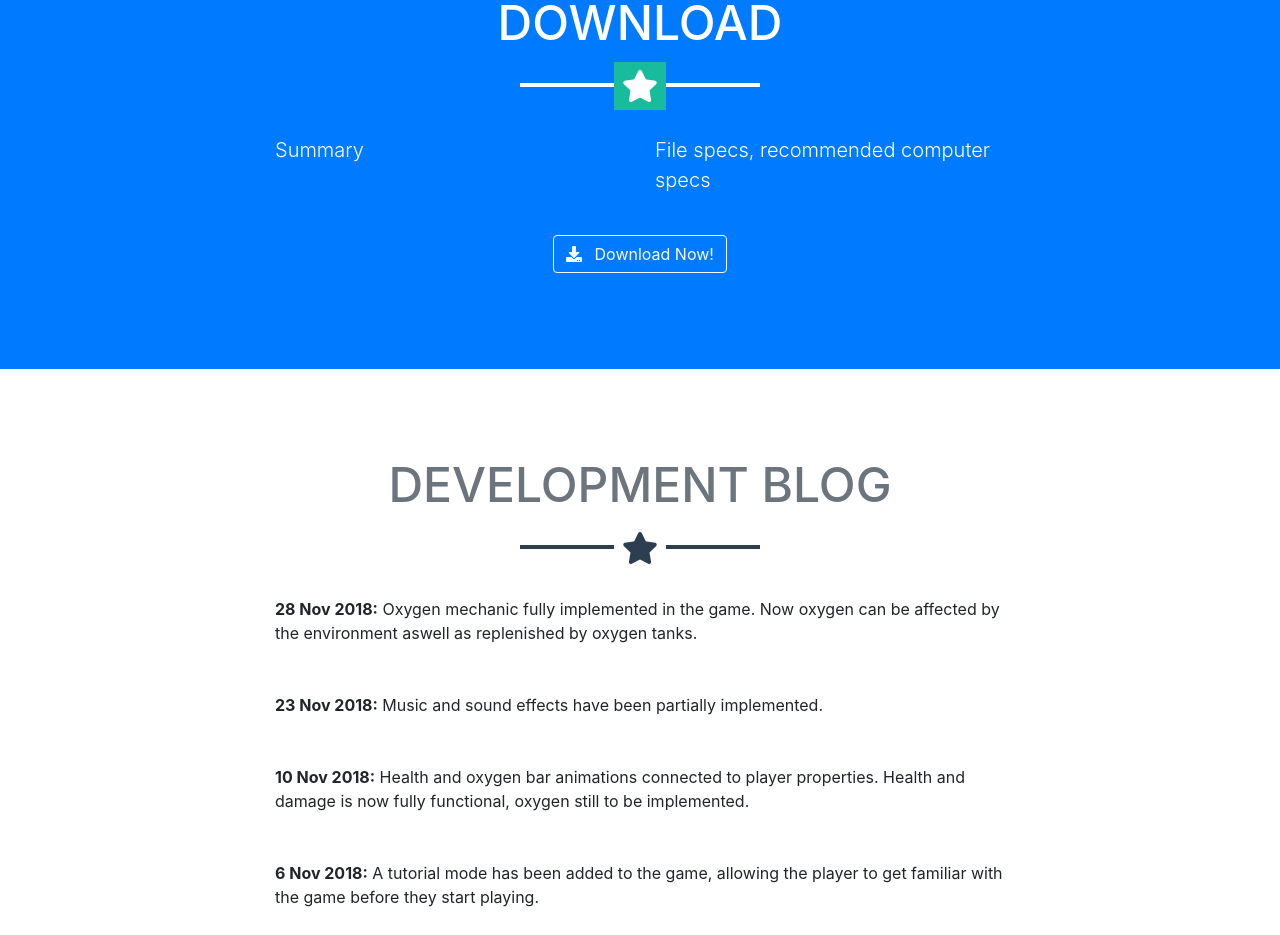
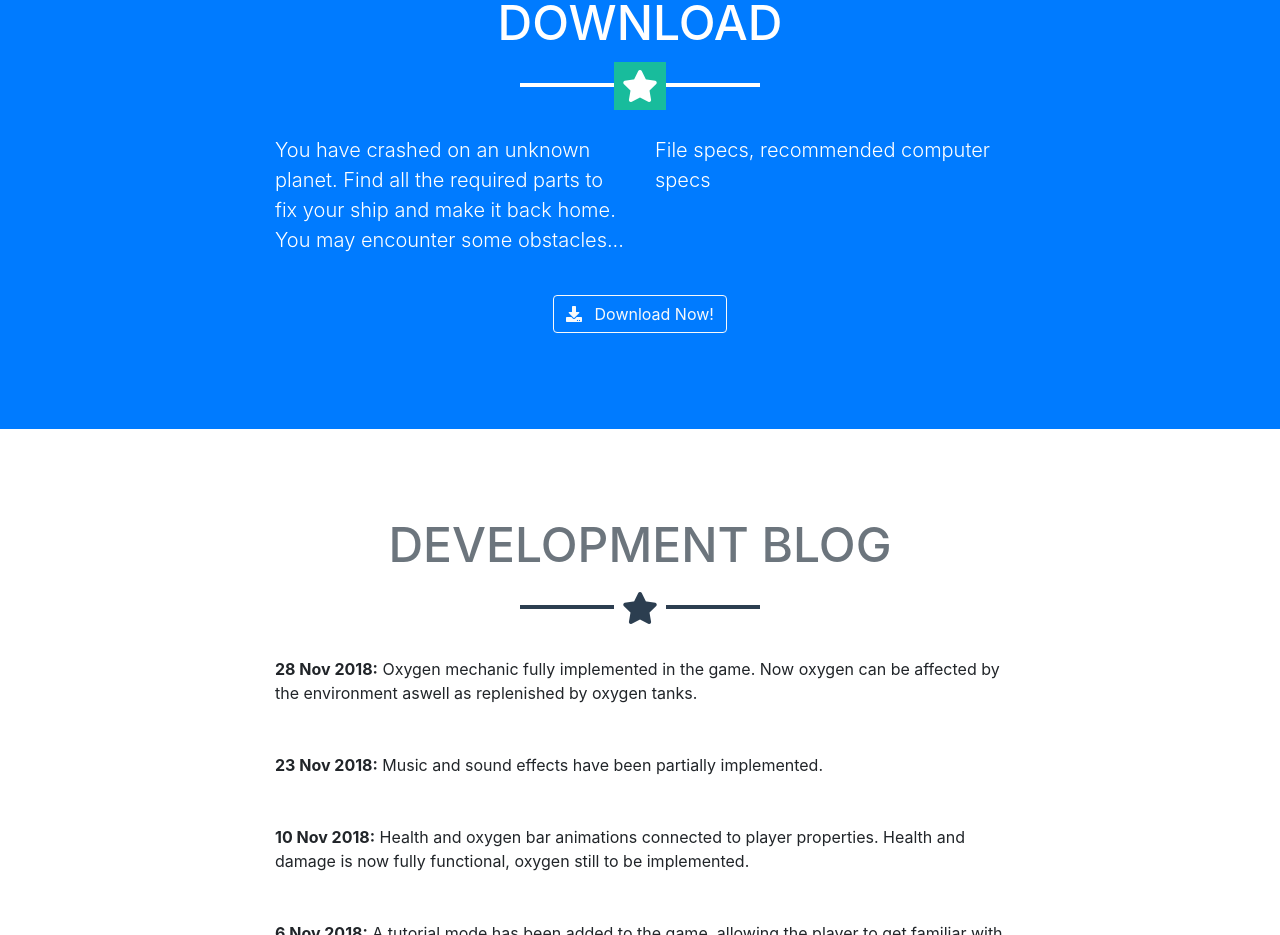
Before and after one commit to Space-15/Site, a website with bundled scripts: page index.html in a window 1280 px wide. Shown: the part 1480-2415 px from the top of the page. Built offline with nearby package versions, Linux system fonts and the light colour scheme; files whose address does not match are found by name.

Commit message:
Summary2
git commit -a -m Summary

```diff
--- a/index.html
+++ b/index.html
@@ -139,7 +139,7 @@
         <hr class="star-light mb-5">
         <div class="row">
           <div class="col-lg-4 ml-auto">
-            <p class="lead">Summary</p>
+            <p class="lead">You have crashed on an unknown planet. Find all the required parts to fix your ship and make it back home. You may encounter some obstacles...</p>
           </div>
           <div class="col-lg-4 mr-auto">
             <p class="lead">File specs, recommended computer specs</p>
```
